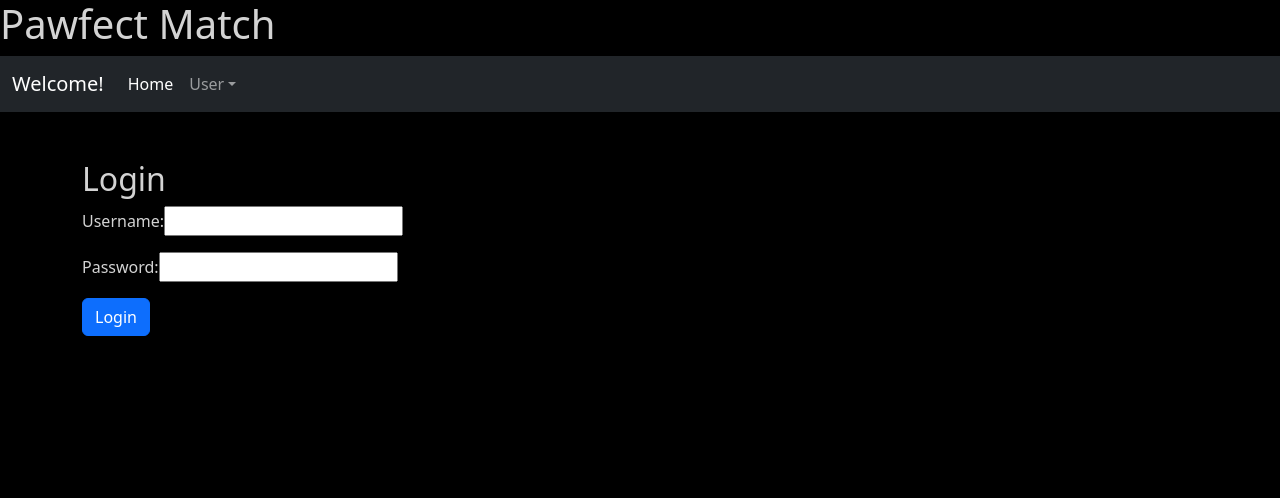
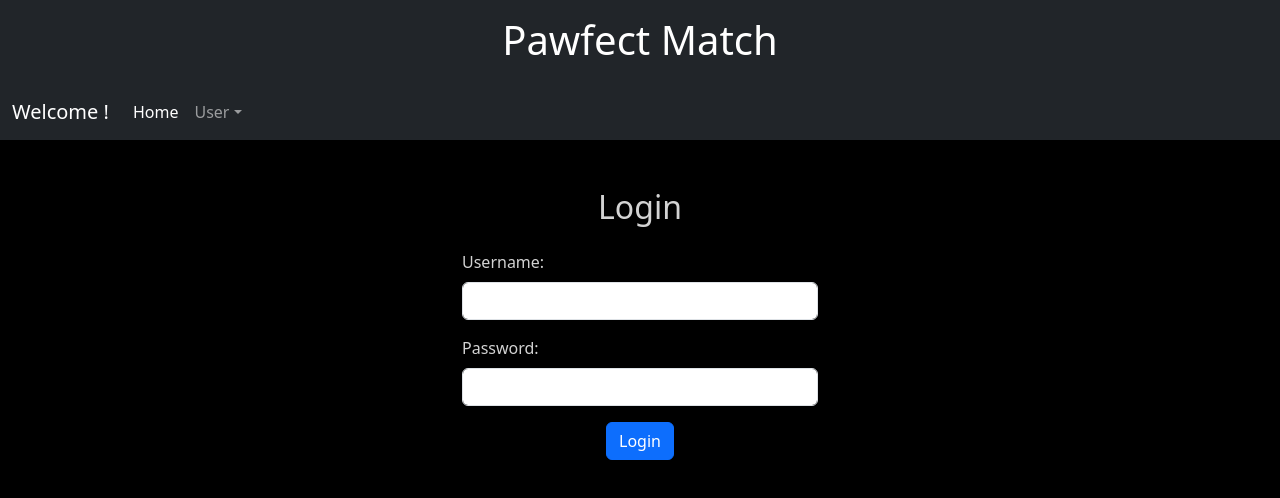
Before and after one commit to Jory-Roberts/pawfect-match, a React (Create React App) app in the folder client/: page /login in a window 1280 px wide. Shown: the top 498 px of the page. Built offline with nearby package versions, Linux system fonts and the light colour scheme; no server answers.

Commit message:
adds uniform styling for LogIn and SignUp creates skeleton Edit Review component

```diff
--- a/client/src/components/DogDetail/DogDetail.js
+++ b/client/src/components/DogDetail/DogDetail.js
@@ -2,6 +2,7 @@ import { useParams, useNavigate } from 'react-router-dom';
 import { useEffect, useState } from 'react';
 import Adoption from '../Adoption/Adoption';
 import DogReview from '../DogReview/DogReview';
+import './DogDetail.scss';
 
 const DogDetail = ({ user }) => {
   const [dog, setDog] = useState('');
@@ -33,36 +34,50 @@ const DogDetail = ({ user }) => {
   if (error) return <h2>{error}</h2>;
 
   return (
-    <div>
-      <li id={id}>
-        <h1>{name}</h1>
-        <div className='d-flex'>
+    <div className='container mt-5'>
+      <div className='row justify-content-center'>
+        <li
+          id={id}
+          className='col-md-8 no-bullet'
+        >
+          <h1 className='text-center'>{name}</h1>
+
+          <div className='d-flex flex-row flex-wrap justify-content-between'>
+            <div className='col-md-6'>
+              <h5>Breed: </h5>
+              <p>{breed}</p>
+              <h5>Age: </h5>
+              <p>{age}</p>
+              <h5>Gender: </h5>
+              <p>{gender}</p>
+              <h5>Description: </h5>
+              <p>{description}</p>
+            </div>
+            <div className='col-md-6'>
+              <img
+                src={image_url}
+                alt={name}
+                className='img-fluid mb-3'
+              ></img>
+            </div>
+          </div>
+
+          <div className='text-center mt-3'>
             <Adoption
               dogID={id}
               userID={user}
             />
-          <button className='btn btn-outline-primary'>Come See Me!</button>
+            <button className='btn btn-outline-primary mx-2'>Come See Me!</button>
           </div>
-        <div>
-          <h3>Breed: </h3>
-          <p>{breed}</p>
-          <h3>Age: </h3>
-          <p>{age}</p>
-          <h3>Gender: </h3>
-          <p>{gender}</p>
-          <h3>Description: </h3>
-          <p>{description}</p>
-        </div>
-        <img
-          src={image_url}
-          alt={name}
-        ></img>
+
           <DogReview
             dogID={id}
             name={name}
           />
         </li>
       </div>
+    </div>
   );
 };
+
 export default DogDetail;
--- /dev/null
+++ b/client/src/components/DogDetail/DogDetail.scss
@@ -0,0 +1,3 @@
+.no-bullet {
+  list-style-type: none;
+}
--- a/client/src/components/DogReview/DogReview.js
+++ b/client/src/components/DogReview/DogReview.js
@@ -2,7 +2,7 @@ import { useState, useEffect } from 'react';
 import { useParams } from 'react-router-dom';
 import DogReviewForm from '../DogReviewForm/DogReviewForm';
 
-const DogReview = ({ dogId, user, name }) => {
+const DogReview = ({ dogId, name }) => {
   const params = useParams();
   const [reviews, setReviews] = useState([]);
   const [reviewErrors, setReviewErrors] = useState({});
--- a/client/src/components/Header/Header.js
+++ b/client/src/components/Header/Header.js
@@ -1,9 +1,13 @@
+import './Header.scss';
+
 function Header() {
   return (
-    <header>
-      <h1>Pawfect Match</h1>
+    <header className='bg-dark text-white text-center py-3'>
+      <div className='container'>
+        <h1 className='mb-1'>Pawfect Match</h1>
+      </div>
     </header>
   );
 }
 
-export default Header
+export default Header;
--- a/client/src/components/Header/Header.scss
+++ b/client/src/components/Header/Header.scss
@@ -0,0 +1,9 @@
+$bg-color: #000;
+$text-color: lightgrey;
+
+body,
+html {
+  background-color: $bg-color;
+  color: $text-color;
+  height: 100%;
+}
--- a/client/src/components/Login/Login.js
+++ b/client/src/components/Login/Login.js
@@ -37,10 +37,17 @@ const Login = ({ onLogIn }) => {
 
   return (
     <div className='container mt-5'>
-      <h2>Login</h2>
+      <div className='row'>
+        <div className='col-12 col-md-4 mx-auto'>
+          <h2 className='text-center mb-4'>Login</h2>
           <form onSubmit={formik.handleSubmit}>
             <div className='mb-3'>
-          <label htmlFor='username'>Username:</label>
+              <label
+                htmlFor='username'
+                className='form-label'
+              >
+                Username:
+              </label>
               <input
                 id='username'
                 name='username'
@@ -48,7 +55,9 @@ const Login = ({ onLogIn }) => {
                 onChange={formik.handleChange}
                 onBlur={formik.handleBlur}
                 value={formik.values.username}
-            className={formik.touched.username && formik.errors.username ? 'is-invalid' : ''}
+                className={
+                  formik.touched.username && formik.errors.username ? 'form-control is-invalid' : 'form-control'
+                }
               />
               {formik.touched.username && formik.errors.username ? (
                 <div className='invalid-feedback'>{formik.errors.username}</div>
@@ -56,7 +65,12 @@ const Login = ({ onLogIn }) => {
             </div>
 
             <div className='mb-3'>
-          <label htmlFor='password'>Password:</label>
+              <label
+                htmlFor='password'
+                className='form-label'
+              >
+                Password:
+              </label>
               <input
                 id='password'
                 name='password'
@@ -64,20 +78,26 @@ const Login = ({ onLogIn }) => {
                 onChange={formik.handleChange}
                 onBlur={formik.handleBlur}
                 value={formik.values.password}
-            className={formik.touched.password && formik.errors.password ? 'is-invalid' : ''}
+                className={
+                  formik.touched.password && formik.errors.password ? 'form-control is-invalid' : 'form-control'
+                }
               />
               {formik.touched.password && formik.errors.password ? (
                 <div className='invalid-feedback'>{formik.errors.password}</div>
               ) : null}
             </div>
 
+            <div className='text-center'>
               <button
                 type='submit'
                 className='btn btn-primary'
               >
                 Login
               </button>
+            </div>
           </form>
+        </div>
+      </div>
     </div>
   );
 };
--- a/client/src/components/Navigation/Navigation.js
+++ b/client/src/components/Navigation/Navigation.js
@@ -19,7 +19,7 @@ const Navigation = ({ user, setUser }) => {
           className='navbar-brand'
           to='/'
         >
-          Welcome!
+          Welcome {user ? `, ${user.username}` : ''}!
         </Link>
         <button
           className='navbar-toggler'
--- a/client/src/components/SignUp/SignUp.js
+++ b/client/src/components/SignUp/SignUp.js
@@ -37,7 +37,9 @@ const SignUp = ({ onSignUp }) => {
   });
   return (
     <div className='container mt-5'>
-      <h2>SignUp</h2>
+      <div className='row'>
+        <div className='col-12 col-md-4 mx-auto'>
+          <h2 className='text-center mb-4'>SignUp</h2>
           <form onSubmit={formik.handleSubmit}>
             <div className='mb-3'>
               <label
@@ -102,13 +104,17 @@ const SignUp = ({ onSignUp }) => {
               ) : null}
             </div>
 
+            <div className='text-center'>
               <button
                 type='submit'
                 className='btn btn-primary'
               >
                 Sign Up
               </button>
+            </div>
           </form>
+        </div>
+      </div>
     </div>
   );
 };
--- a/client/src/index.scss
+++ b/client/src/index.scss
@@ -1,10 +1,3 @@
-// :root {
-//   --bg: #282c34;
-//   --header: #fff;
-//   --link: #61dafb;
-//   --text: hsla(0, 0%, 100%, 0.88);
-// }
-
 $bg-color: #000;
 $text-color: lightgrey;
 $link-color: lightblue;
@@ -13,7 +6,7 @@ body,
 html {
   background-color: $bg-color;
   color: $text-color;
-  height: 100%; // This ensures the background covers the entire viewport
+  height: 100%;
 }
 
 a {
```
Also changed, not shown: client/src/components/EditReview/EditReview.js (added, +8 -0 lines), client/src/components/Login/Login.scss (added), 1 other file (tests, documents, lock files or other folders). Lines whose indentation alone changed are shown as unchanged.
